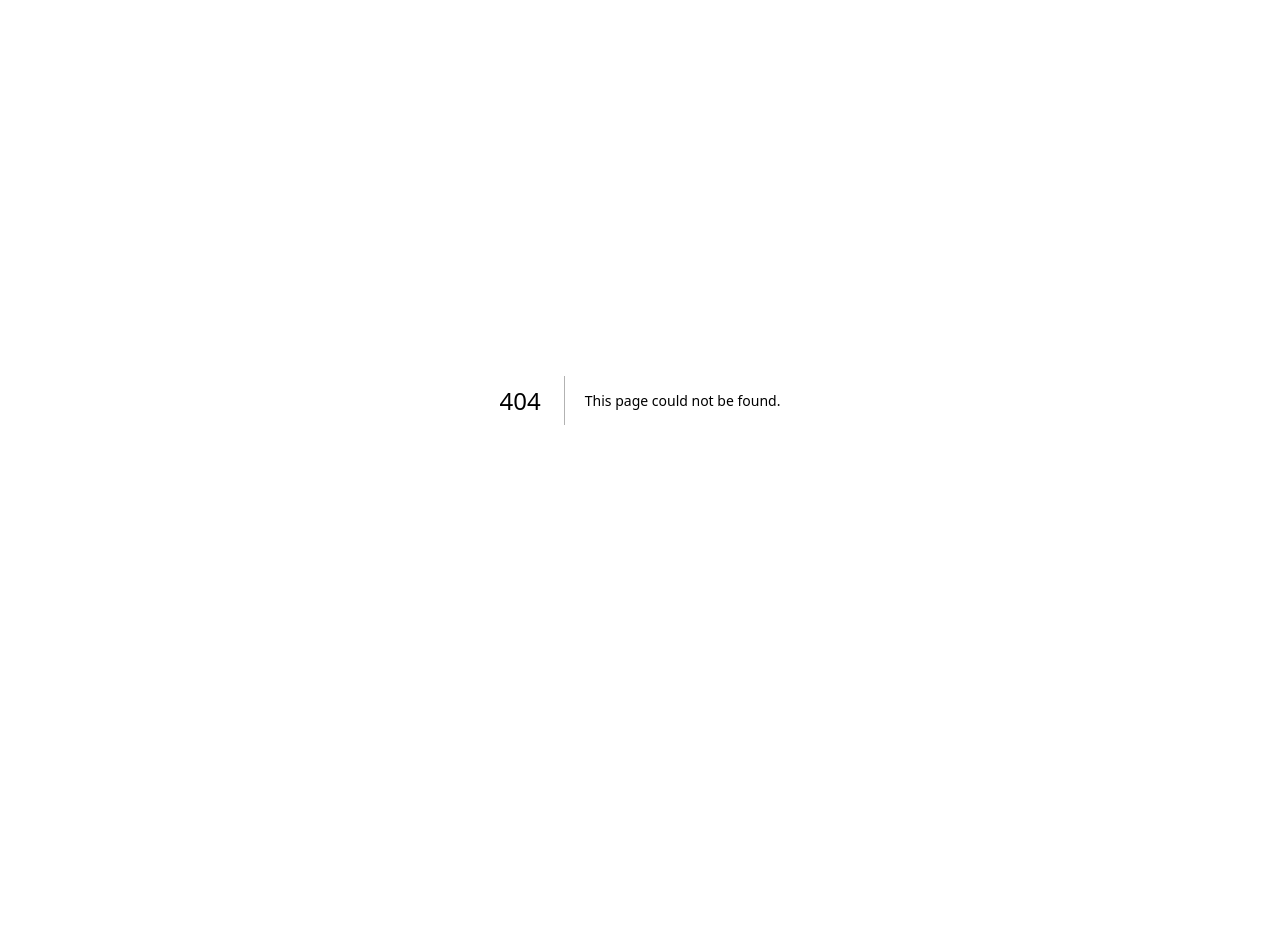
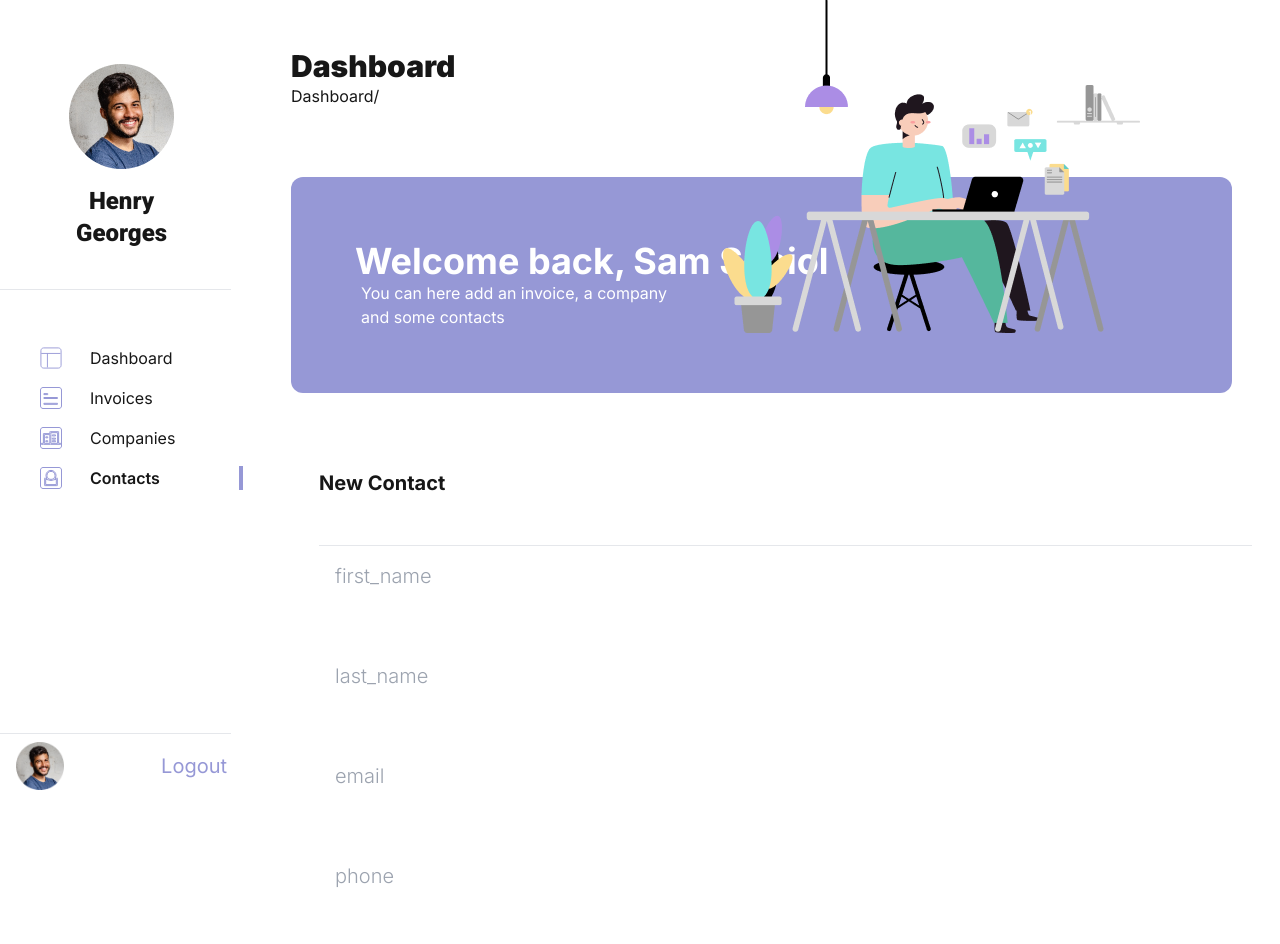
Before and after one commit to sam-sepiol1/cogip-client, a Next.js app: page /dashboard_contacts in a window 1280 px wide. Before the commit this address had no page. Shown: the top 944 px of the page. Before the commit the page ends 800 px from the top, so only its background shows below. Built offline with nearby package versions, Linux system fonts and the light colour scheme.

Commit message:
FRONT : Add dashboard_contacts and New_entry_form component

```diff
--- /dev/null
+++ b/app/components/New_entry_form.tsx
@@ -0,0 +1,23 @@
+interface Props {
+    title: string;
+    fields: string[]
+}
+
+export default function New_entry_form({ title, fields }: Props) {
+    return (
+        <main className="flex flex-col ml-12 p-7 dashboard_form">
+            <h1 className="text-xl font-bold mb-12">{title}</h1>
+            <hr />
+            <form action="" method="post" className="flex flex-col w-full gap-10">
+                {fields.map((field) => {
+                    return (
+                        <div key={field} className="w-full">
+                            <input className="p-4 w-full font-light text-xl" type="text" name={field} id={field} placeholder={field} required />
+                        </div>
+                    );
+                })}
+                <button className="bg-[#9698D6] text-white p-4" type="submit">Save</button>
+            </form>
+        </main>
+    );
+}
--- /dev/null
+++ b/app/dashboard_contacts/page.tsx
@@ -0,0 +1,17 @@
+import Dashboard_header from '../components/Dashboard_header';
+import Dashboard_menu from '../components/Dashboard_menu';
+import New_entry_form from '../components/New_entry_form';
+
+export default function Dashboard_contacts() {
+	return (
+		<main>
+			<div className='flex'>
+				<Dashboard_menu />
+				<div className='flex flex-col w-full'>
+					<Dashboard_header />
+					<New_entry_form title='New Contact' fields={['first_name', 'last_name', 'email', 'phone']} />
+				</div>
+			</div>
+		</main>
+	);
+}
--- a/app/globals.css
+++ b/app/globals.css
@@ -137,7 +137,7 @@ body {
   background-color: #9698D6;
 }
 
-.dashboard-title, .dashboard-stats, .dashboard-menu-items, .dashboard-menu-logout {
+.dashboard-title, .dashboard-stats, .dashboard-menu-items, .dashboard-menu-logout, .dashboard_form {
   font-family: 'Inter', sans-serif;
 }
 
```
